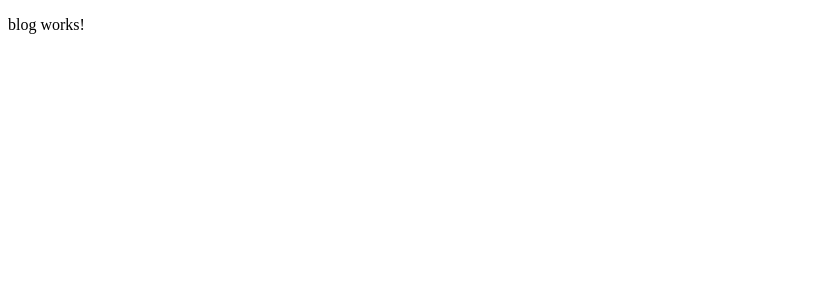
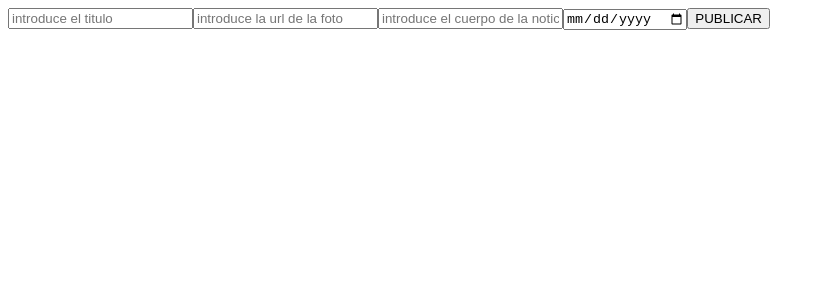
Before and after one commit to JR-289/ACTIVIDAD_5, an Angular app: page / in a window 1280 px wide. Shown: the top 300 px of the page, without its empty margins (0-825 px from the left). Built offline with nearby package versions, Linux system fonts and the light colour scheme.

Commit message:
maquetación basica inicial del html y array noticias

```diff
--- a/src/app/components/blog/blog.component.html
+++ b/src/app/components/blog/blog.component.html
@@ -1 +1,7 @@
-<p>blog works!</p>
+<div>
+    <input type="text" placeholder="introduce el titulo">
+<input type="text" placeholder="introduce la url de la foto">
+<input type="text" placeholder="introduce el cuerpo de la noticia">
+<input type="date" placeholder="introduce la fecha de la publicación">
+<button>PUBLICAR</button>
+</div>
--- a/src/app/components/blog/blog.component.ts
+++ b/src/app/components/blog/blog.component.ts
@@ -8,4 +8,14 @@ import { Component } from '@angular/core';
 })
 export class BlogComponent {
 
+noticias: any = {
+  titulo: "",
+  foto: "",
+  cuerpo: "",
+  fecha: ""
+
 }
+
+listadoNoticias: any[] = []
+
+}
```
